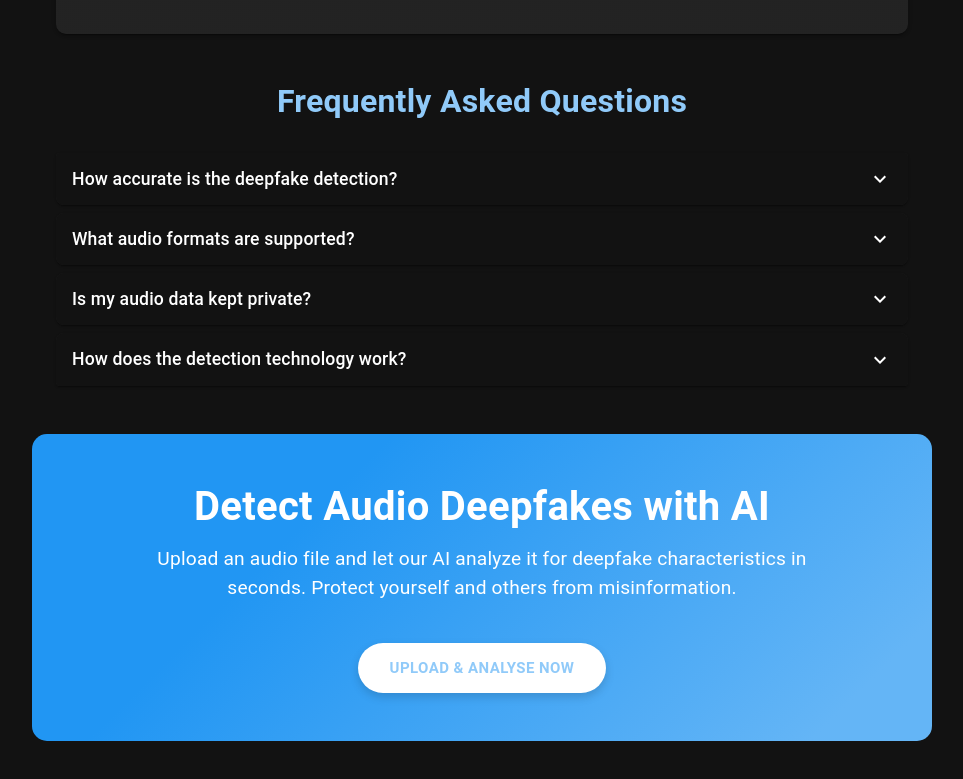
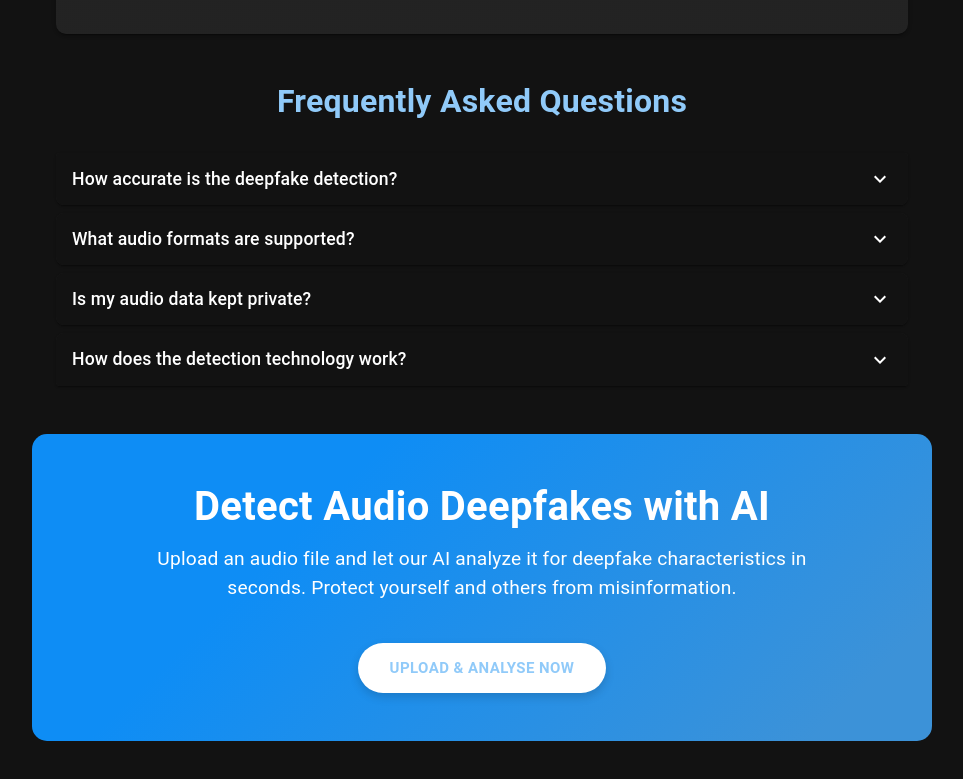
Before and after one commit to jainam03/FakeBreaker-frontend, a React (Vite) app: page /landing in a window 1280 px wide. Shown: the part 1603-2382 px from the top of the page, without its empty margins (158-1121 px from the left). Built offline with nearby package versions, Linux system fonts and the light colour scheme; no server answers.

Commit message:
some code refactorings

```diff
--- a/src/components/LandingPage.jsx
+++ b/src/components/LandingPage.jsx
@@ -317,8 +317,8 @@ export default function LandingPage() {
                     py: { xs: 4, md: 6 },
                     px: { xs: 2, md: 4 },
                     background: theme.palette.mode === 'dark'
-                        ? "linear-gradient(135deg, #2196F3 30%, #64B5F6 90%)"
-                        : "linear-gradient(135deg, #1976D2 30%, #42A5F5 90%)",
+                        ? "linear-gradient(135deg,rgb(14, 141, 245) 30%,rgb(60, 146, 216) 90%)"
+                        : "linear-gradient(135deg, #1976D2 30%,rgb(36, 140, 224) 90%)",
                     borderRadius: "15px",
                     color: "white",
                     mb: 6
@@ -351,9 +351,9 @@ export default function LandingPage() {
                         px: 4,
                         borderRadius: "30px",
                         boxShadow: "0 4px 10px rgba(0, 0, 0, 0.15)",
-                        transition: "transform 0.3s ease-in-out",
+                        transition: "transform 0.2s ease-out",
                         "&:hover": {
-                            transform: "scale(1.05)",
+                            transform: "scale(1.04)",
                             backgroundColor: theme.palette.mode === 'dark' ? "#f0f0f0" : "#f5f5f5"
                         },
                         width: { xs: "100%", sm: "auto" }
--- a/src/components/UploadForm.jsx
+++ b/src/components/UploadForm.jsx
@@ -2,22 +2,7 @@ import React, { useState, useCallback } from "react";
 import { useNavigate } from "react-router-dom";
 // eslint-disable-next-line no-unused-vars
 import { uploadAudio } from "../api";
-import {
-  Button,
-  Typography,
-  Paper,
-  Box,
-  Alert,
-  Container,
-  LinearProgress,
-  Card,
-  CardContent,
-  CardActions,
-  useTheme,
-  Divider,
-  Tooltip,
-  IconButton,
-} from "@mui/material";
+import { Button, Typography, Paper, Box, Alert, Container, LinearProgress, Card, CardContent, CardActions, useTheme, Divider, Tooltip, IconButton } from "@mui/material";
 import { UploadFile, Warning, NotificationAddOutlined, InfoOutlined, CloudUpload } from "@mui/icons-material";
 import { motion } from "framer-motion";
 import { useDropzone } from 'react-dropzone';
@@ -97,7 +82,7 @@ const UploadForm = () => {
         y: 0,
         transition: {
           duration: 0.5,
-          ease: "easeOut",
+          ease: "easeInOut",
           when: "beforeChildren",
           staggerChildren: 0.1
         }
@@ -149,7 +134,7 @@ const UploadForm = () => {
             <motion.div
               variants={animationVariants.item}
               whileHover={{ scale: 1.02 }}
-              transition={{ type: "spring", stiffness: 300 }}
+              transition={{ type: "spring", stiffness: 400 }}
             >
               <Box
                 {...getRootProps()}
```
